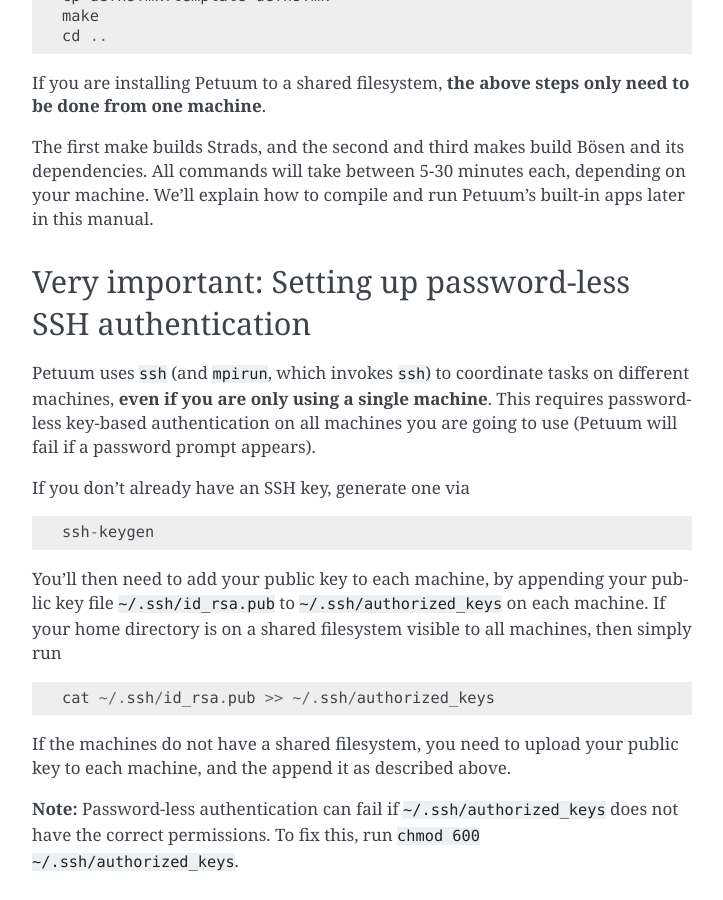
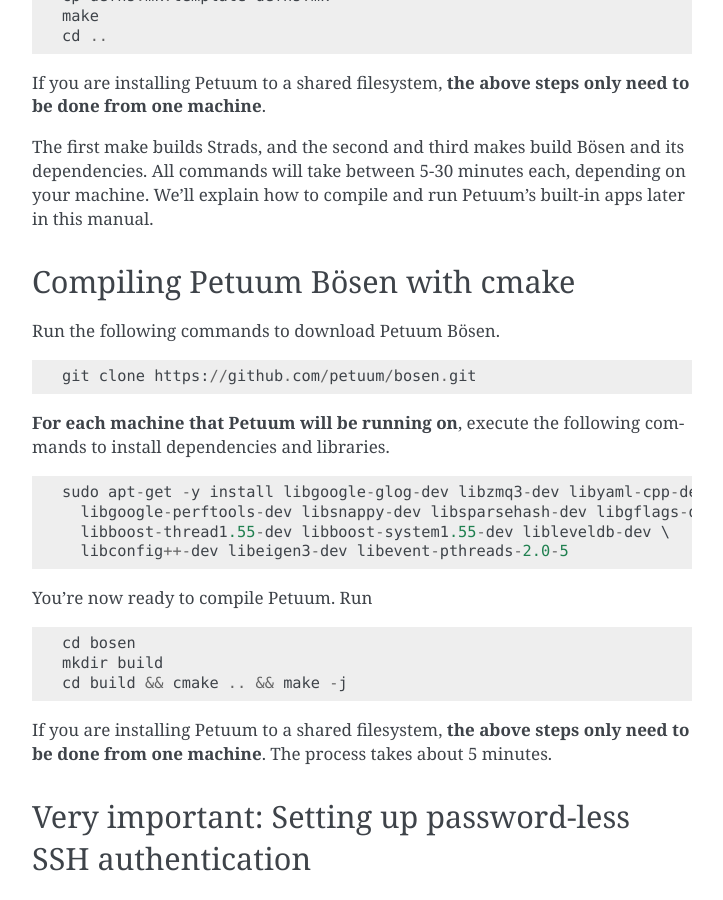
Before and after one commit to sailing-pmls/pmls.readthedocs.io, a Sphinx documentation site: the page built from docs/installation.md, in a window 1280 px wide and 900 px high, scrolled down 1474 px. Shown: the whole window, without its empty margins (388-1111 px from the left). Built offline with Sphinx 7.4.7, drawn with Linux system fonts in a browser that asks for light colours; some of the changed text lies outside the part shown.

Commit message:
Update installation.md

````diff
--- a/docs/installation.md
+++ b/docs/installation.md
@@ -55,6 +55,30 @@ If you are installing Petuum to a shared filesystem, **the above steps only need
 
 The first make builds Strads, and the second and third makes build Bösen and its dependencies. All commands will take between 5-30 minutes each, depending on your machine. We’ll explain how to compile and run Petuum’s built-in apps later in this manual.
 
+## Compiling Petuum Bösen with cmake
+
+Run the following commands to download Petuum Bösen.
+```
+git clone https://github.com/petuum/bosen.git
+```
+
+**For each machine that Petuum will be running on**, execute the following commands to install dependencies and libraries.
+```
+sudo apt-get -y install libgoogle-glog-dev libzmq3-dev libyaml-cpp-dev \
+  libgoogle-perftools-dev libsnappy-dev libsparsehash-dev libgflags-dev \
+  libboost-thread1.55-dev libboost-system1.55-dev libleveldb-dev \
+  libconfig++-dev libeigen3-dev libevent-pthreads-2.0-5
+```
+You’re now ready to compile Petuum. Run
+```
+cd bosen
+mkdir build
+cd build && cmake .. && make -j
+```
+If you are installing Petuum to a shared filesystem, **the above steps only need to be done from one machine**.
+The process takes about 5 minutes.
+
+
 ## Very important: Setting up password-less SSH authentication
 
 Petuum uses `ssh` (and `mpirun`, which invokes `ssh`) to coordinate tasks on different machines, **even if you are only using a single machine**. This requires password-less key-based authentication on all machines you are going to use (Petuum will fail if a password prompt appears).
````
